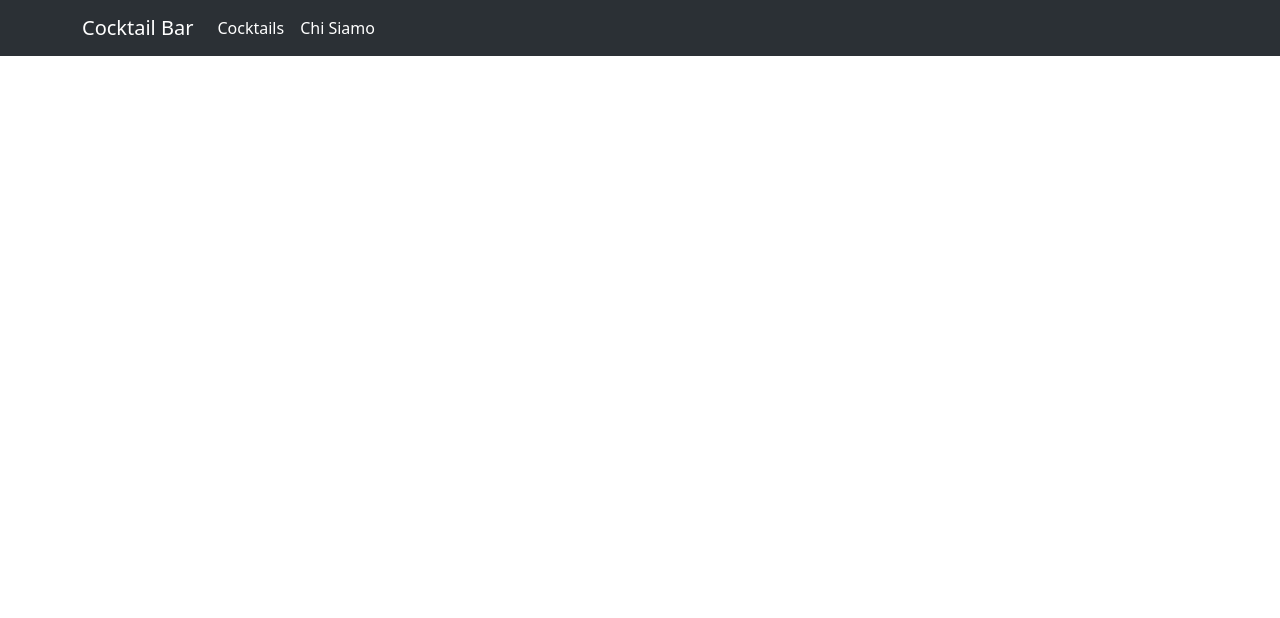
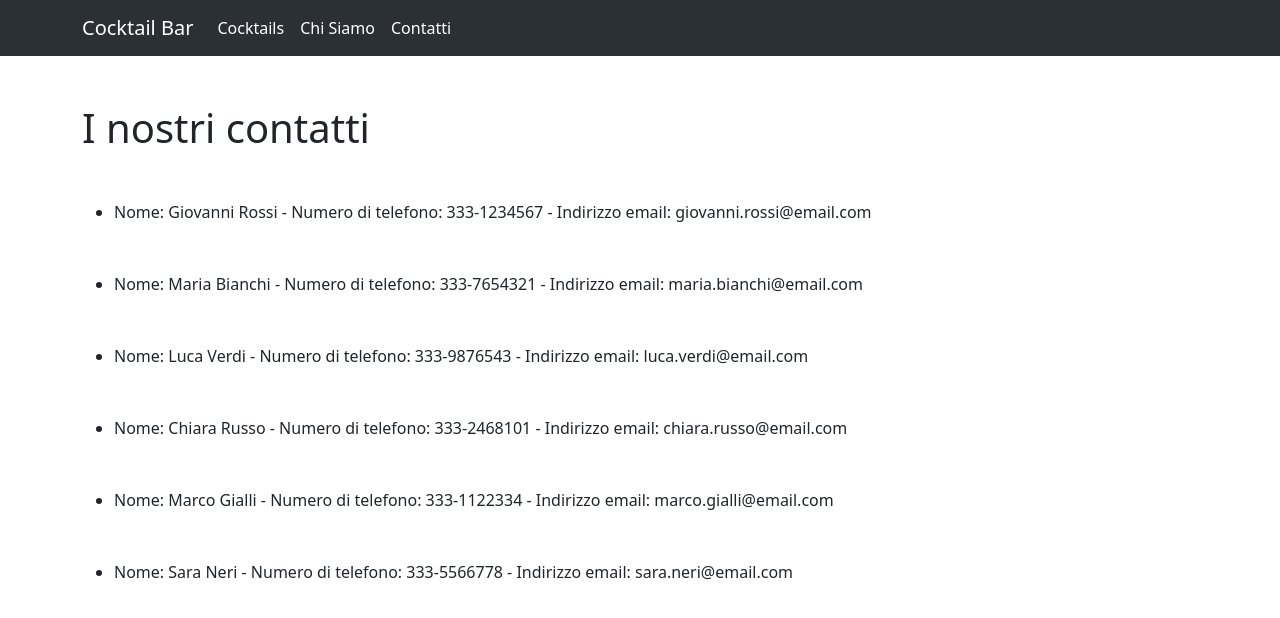
Before and after one commit to MarcoPicca/laravel-boolean-frontoffice, a Vue app: page /contatti in a window 1280 px wide. Shown: the top 618 px of the page. Built offline with nearby package versions, Linux system fonts and the light colour scheme.

Commit message:
Aggiustata la single card che si vede in ConckatilsVue. Implemetata la show del singolo cocktail. Aggiunto la pagina e la relativa rotta "Contatti"

```diff
--- a/src/components/HomePage.vue
+++ b/src/components/HomePage.vue
@@ -38,6 +38,10 @@ export default {
                     label: 'Chi Siamo',
                     routerName: 'chi-siamo'
                 },
+                {
+                    label: 'Contatti',
+                    routerName: 'contatti'
+                },
 
             ]
 
--- a/src/components/OneCocktail.vue
+++ b/src/components/SingleCard.vue
@@ -38,10 +38,10 @@ export default {
         },
         description: {
             required: true,
-            type: Text,
+            type: String,
         },
         cocktail_image: {
-            required: false,
+            required: true,
             type: String,
         },
         linkRoute: {
--- a/src/pages/Cocktails.vue
+++ b/src/pages/Cocktails.vue
@@ -6,14 +6,14 @@
                     Cocktails:
                 </h1>
             </div>
-            <OneCocktail class="card p-0 col-3 mx-4 my-5" v-for="cocktail in cocktails" :key="cocktail"
-                :title="cocktail.title" :cocktail_image="cocktail.cocktail_image" :description="cocktail.description" :linkRoute="{ name: 'single-cocktail', params: { id: cocktail }}" linkLabel="Read more..."
+            <SingleCard class="card p-0 col-3 mx-4 my-5" v-for="cocktail in cocktails" :key="cocktail"
+                :title="cocktail.title" :cocktail_image="cocktail.cocktail_image" :description="cocktail.description" :linkRoute="{ name: 'single-cocktail', params: { id: cocktail.id }}" linkLabel="Read more..."
             />
         </section>
     </main>
 </template>
 <script>
-import OneCocktail from '@/components/OneCocktail.vue';
+import SingleCard from '@/components/SingleCard.vue';
 import axios from 'axios';
 
 export default {
@@ -41,7 +41,7 @@ export default {
         }
     },
     components:{
-        OneCocktail
+        SingleCard
     },
 
     created(){
--- /dev/null
+++ b/src/pages/Contatti.vue
@@ -0,0 +1,49 @@
+<template>
+    <div class="container">
+        <div class="row">
+            <div class="col 12">
+                <h1 class="my-5">I nostri contatti</h1>
+                <ul>
+                    <li class="mb-5">
+                        Nome: Giovanni Rossi -
+                        Numero di telefono: 333-1234567 -
+                        Indirizzo email: giovanni.rossi@email.com
+                    </li>
+                    <li class="mb-5">
+                        Nome: Maria Bianchi -
+                        Numero di telefono: 333-7654321 -
+                        Indirizzo email: maria.bianchi@email.com
+                    </li>
+                    <li class="mb-5">
+                        Nome: Luca Verdi -
+                        Numero di telefono: 333-9876543 -
+                        Indirizzo email: luca.verdi@email.com
+                    </li>
+                    <li class="mb-5">
+                        Nome: Chiara Russo -
+                        Numero di telefono: 333-2468101 -
+                        Indirizzo email: chiara.russo@email.com
+                    </li>
+                    <li class="mb-5">
+                        Nome: Marco Gialli -
+                        Numero di telefono: 333-1122334 -
+                        Indirizzo email: marco.gialli@email.com
+                    </li>
+                    <li class="mb-5">
+                        Nome: Sara Neri -
+                        Numero di telefono: 333-5566778 -
+                        Indirizzo email: sara.neri@email.com
+                    </li>
+                </ul>
+            </div>
+        </div>
+    </div>
+</template>
+<script>
+export default {
+
+}
+</script>
+<style lang="scss" scoped>
+
+</style>
--- a/src/pages/SingleCocktail.vue
+++ b/src/pages/SingleCocktail.vue
@@ -4,17 +4,17 @@
             <!-- <h1>
                 Single cocktail: {{ $route.params.id }}
             </h1> -->
-            <OneCocktail class="p-0 col-12 mx-4 my-5" :title="cocktail.title" :image="cocktail.cocktail_image" :description="cocktail.description" :fullLength="true"
+            <SingleCard class="p-0 col-12 mx-4 my-5" :title="cocktail.title" :cocktail_image="cocktail.cocktail_image" :description="cocktail.description" :fullLength="true"
             />
         </section>
     </main>
 </template>
 <script>
-import OneCocktail from '@/components/OneCocktail.vue';
+import SingleCard from '@/components/SingleCard.vue';
 import axios from 'axios';
 
 export default {
-    name: 'cocktailList',
+    name: 'SingleCocktail',
     data(){
         return{
             cocktail: {},
@@ -39,7 +39,7 @@ export default {
         }
     },
     components:{
-        OneCocktail
+        SingleCard
     },
 
     created(){
--- a/src/router.js
+++ b/src/router.js
@@ -4,6 +4,7 @@ import HomePage from './components/HomePage.vue';
 import ChiSiamo from './pages/ChiSiamo.vue';
 import Cocktails from './pages/Cocktails.vue';
 import SingleCocktail from './pages/SingleCocktail.vue';
+import Contatti from './pages/Contatti.vue';
 
 
 
@@ -21,16 +22,20 @@ const router = createRouter({
             component: Cocktails
         },
         {
-            path: '/single-cocktail',
-            name: 'single-cocktails',
+            path: '/cocktails/:id',
+            name: 'single-cocktail',
             component: SingleCocktail
         },
-
 
         {
             path: '/chi-siamo',
             name: 'chi-siamo',
             component: ChiSiamo
+        },
+        {
+            path: '/contatti',
+            name: 'contatti',
+            component: Contatti
         },
 
 
--- a/src/style/general.scss
+++ b/src/style/general.scss
@@ -1,5 +1 @@
 @use 'bootstrap/scss/bootstrap.scss';
-
-h1 {
-    color: red;
-}
```
